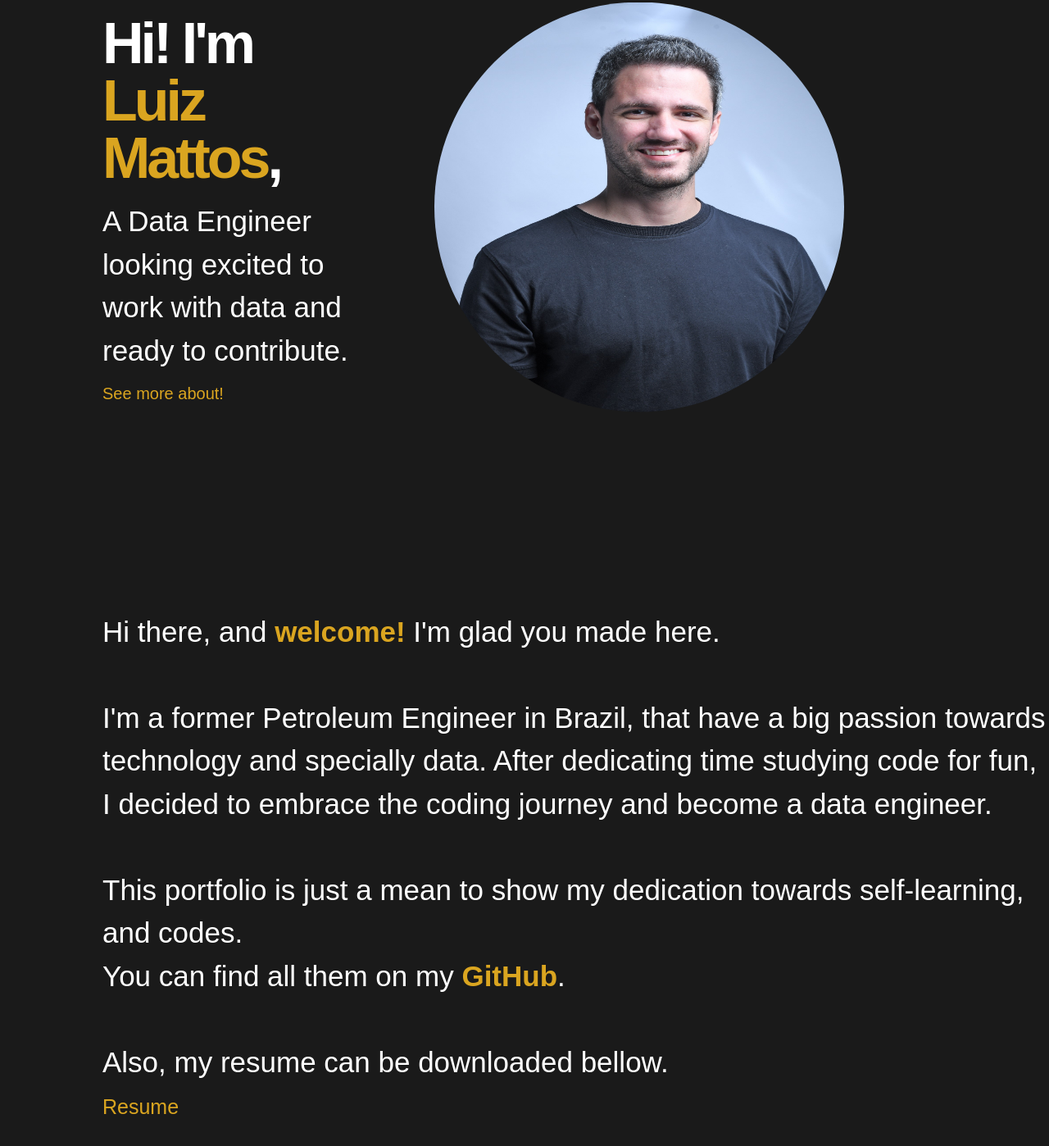
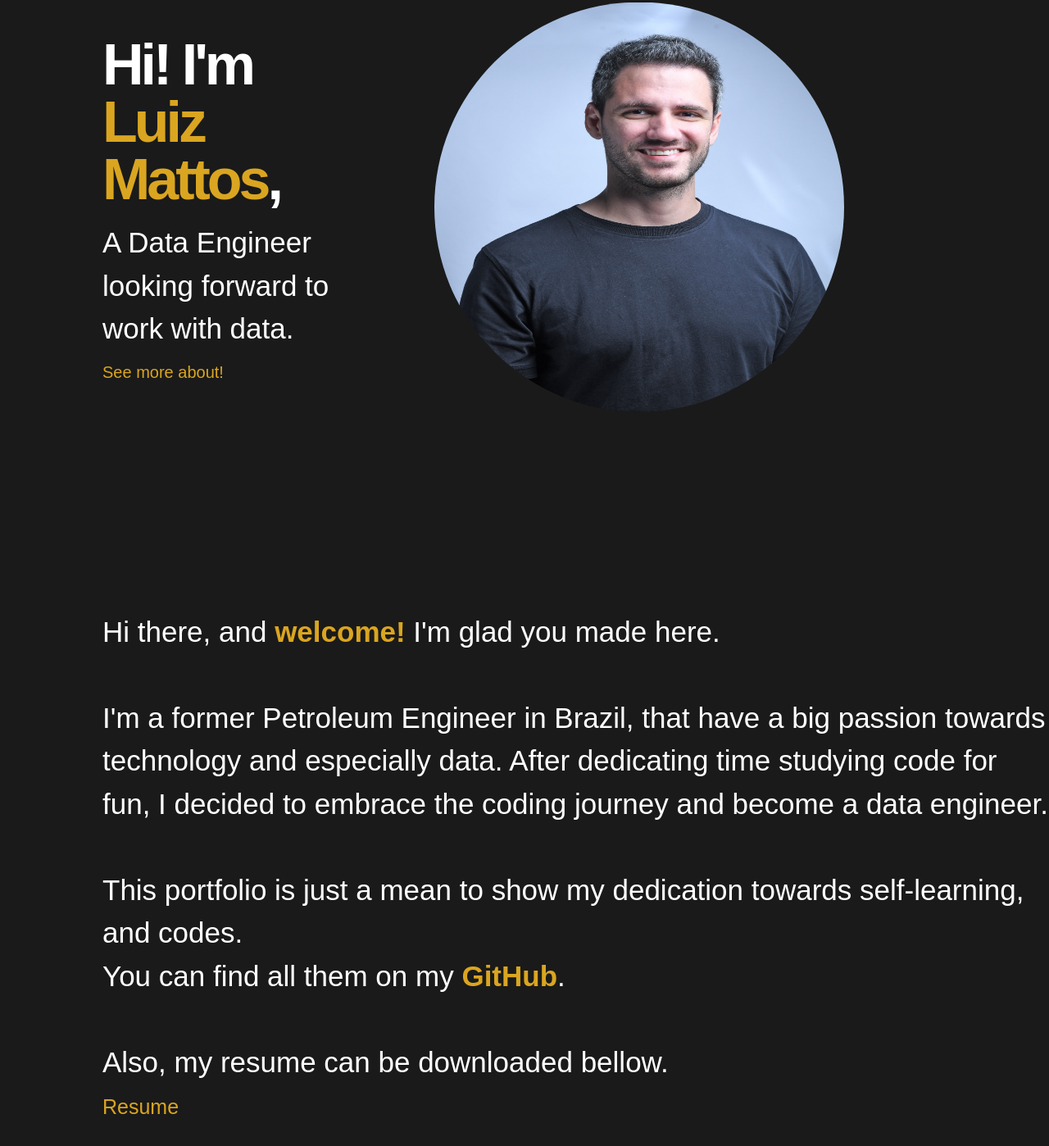
Before and after one commit to luizgmattos/luizgmattos.github.io, a plain HTML site: page Portfolio_Website/index.html in a window 1280 px wide. Shown: the part 146-1544 px from the top of the page at 82% size. Drawn offline with Linux system fonts and the light colour scheme.

Commit message:
changes
minimal typing changes

```diff
--- a/Portfolio_Website/index.html
+++ b/Portfolio_Website/index.html
@@ -34,7 +34,7 @@
                 Hi! I'm <strong>Luiz Mattos</strong>,
             </h1>
             <p class="home-description">
-                A Data Engineer looking excited to work with data and ready to contribute.
+                A Data Engineer looking forward to work with data.
                 <br>
             </p>
             <a href="#about" class="home-link-about">See more about!</a>
@@ -54,7 +54,7 @@
                 <p class="about-text">
                     Hi there, and <strong>welcome!</strong> I'm glad you made here.
                     <br><br>
-                    I'm a former Petroleum Engineer in Brazil, that have a big passion towards technology and specially data.
+                    I'm a former Petroleum Engineer in Brazil, that have a big passion towards technology and especially data.
                     After dedicating time studying code for fun, I decided to embrace the coding journey and become a data engineer.
                     <br><br>
                     This portfolio is just a mean to show my dedication towards self-learning, and codes.
```
Also changed, not shown: 1 other file.
